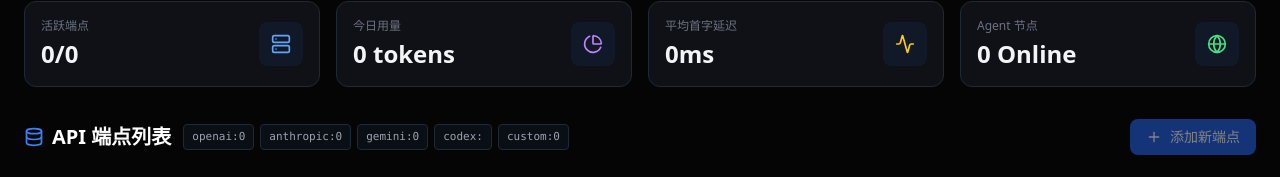
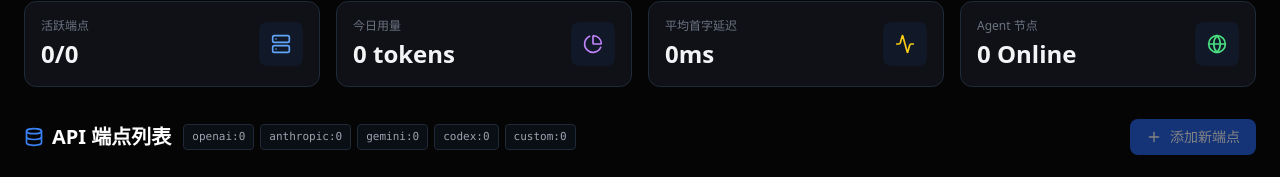
Before and after one commit to Kuaizr/llm_api_factory, a React (Vite) app in the folder frontend/: page / in a window 1280 px wide. Shown: the part 96-273 px from the top of the page. Built offline with nearby package versions, Linux system fonts and the light colour scheme; no server answers; the HTML template or start-up script is replaced by a standard one.

Commit message:
fix: count codex endpoints by provider

```diff
--- a/frontend/src/pages/console/endpoints-panel.tsx
+++ b/frontend/src/pages/console/endpoints-panel.tsx
@@ -26,6 +26,27 @@ import {
 } from "./shared";
 
 const providerFilters = ["openai", "anthropic", "gemini", "codex", "custom"] as const;
+
+export const countEndpointsByProvider = (
+  endpoints: Array<Pick<Endpoint, "provider">>
+) => {
+  const counts: Record<(typeof providerFilters)[number], number> = {
+    openai: 0,
+    anthropic: 0,
+    gemini: 0,
+    codex: 0,
+    custom: 0,
+  };
+  endpoints.forEach((endpoint) => {
+    const provider = (endpoint.provider || "custom").toLowerCase();
+    if (providerFilters.includes(provider as (typeof providerFilters)[number])) {
+      counts[provider as (typeof providerFilters)[number]] += 1;
+    } else {
+      counts.custom += 1;
+    }
+  });
+  return counts;
+};
 
 type EndpointsPanelProps = {
   endpoints: Endpoint[];
@@ -225,23 +246,10 @@ export const EndpointsPanel = ({
     ];
   }, [endpoints, agents, usageStats]);
 
-  const providerCounts = useMemo(() => {
-    const counts: Record<string, number> = {
-      openai: 0,
-      anthropic: 0,
-      gemini: 0,
-      custom: 0,
-    };
-    endpoints.forEach((endpoint) => {
-      const provider = (endpoint.provider || "custom").toLowerCase();
-      if (provider in counts) {
-        counts[provider] += 1;
-      } else {
-        counts.custom += 1;
-      }
-    });
-    return counts;
-  }, [endpoints]);
+  const providerCounts = useMemo(
+    () => countEndpointsByProvider(endpoints),
+    [endpoints]
+  );
 
   const filteredEndpoints = useMemo(() => {
     if (providerFilter === "all") {
```
Also changed, not shown: 1 other file (tests, documents, lock files or other folders).
